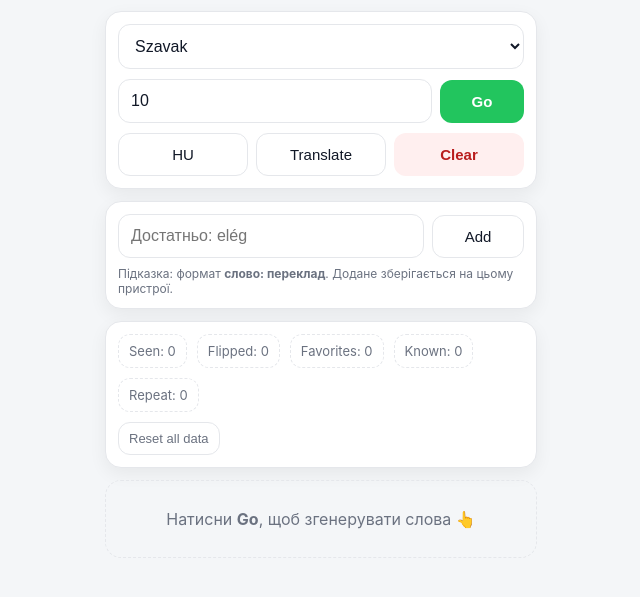
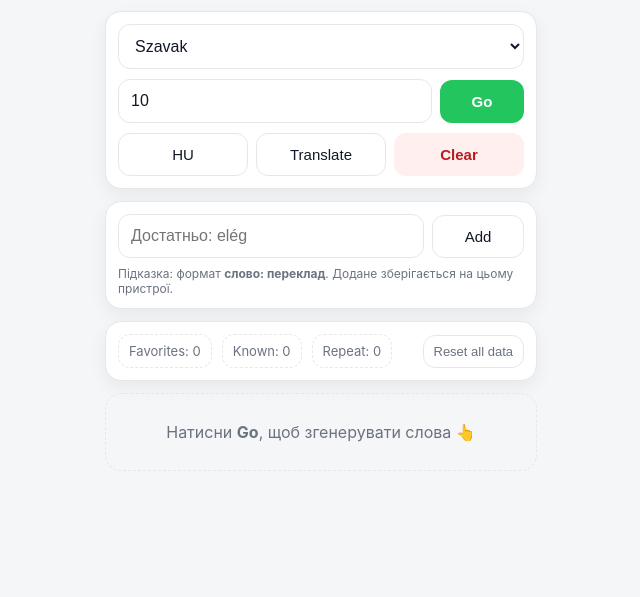
Before and after one commit to simonpavel/huWebApp, a plain HTML site: page index.html in a window 1280 px wide. Shown: the part 73-670 px from the top of the page, without its empty margins (319-959 px from the left). Drawn offline with Linux system fonts and the light colour scheme.

Commit message:
Remove Seen and Flipped counters from stats block

```diff
--- a/index.html
+++ b/index.html
@@ -377,8 +377,6 @@
     <section class="card">
       <div class="progress">
         <div class="stats">
-          <div class="stat" id="statSeen">Seen: 0</div>
-          <div class="stat" id="statFlipped">Flipped: 0</div>
           <div class="stat" id="statFav">Favorites: 0</div>
           <div class="stat" id="statKnown">Known: 0</div>
           <div class="stat" id="statRepeat">Repeat: 0</div>
@@ -437,8 +435,6 @@
     const onlyFavToggle = document.getElementById("onlyFavToggle");
     const themeToggle = document.getElementById("themeToggle");
 
-    const statSeen = document.getElementById("statSeen");
-    const statFlipped = document.getElementById("statFlipped");
     const statFav = document.getElementById("statFav");
     const statKnown = document.getElementById("statKnown");
     const statRepeat = document.getElementById("statRepeat");
@@ -733,10 +729,6 @@
     }
 
     function updateStats() {
-      const seen = progress?.totals?.seen ?? 0;
-      const flipped = progress?.totals?.flipped ?? 0;
-      statSeen.textContent = `Seen: ${seen}`;
-      statFlipped.textContent = `Flipped: ${flipped}`;
       statFav.textContent = `Favorites: ${favorites.size}`;
 
       // Count Known and Repeat
```
